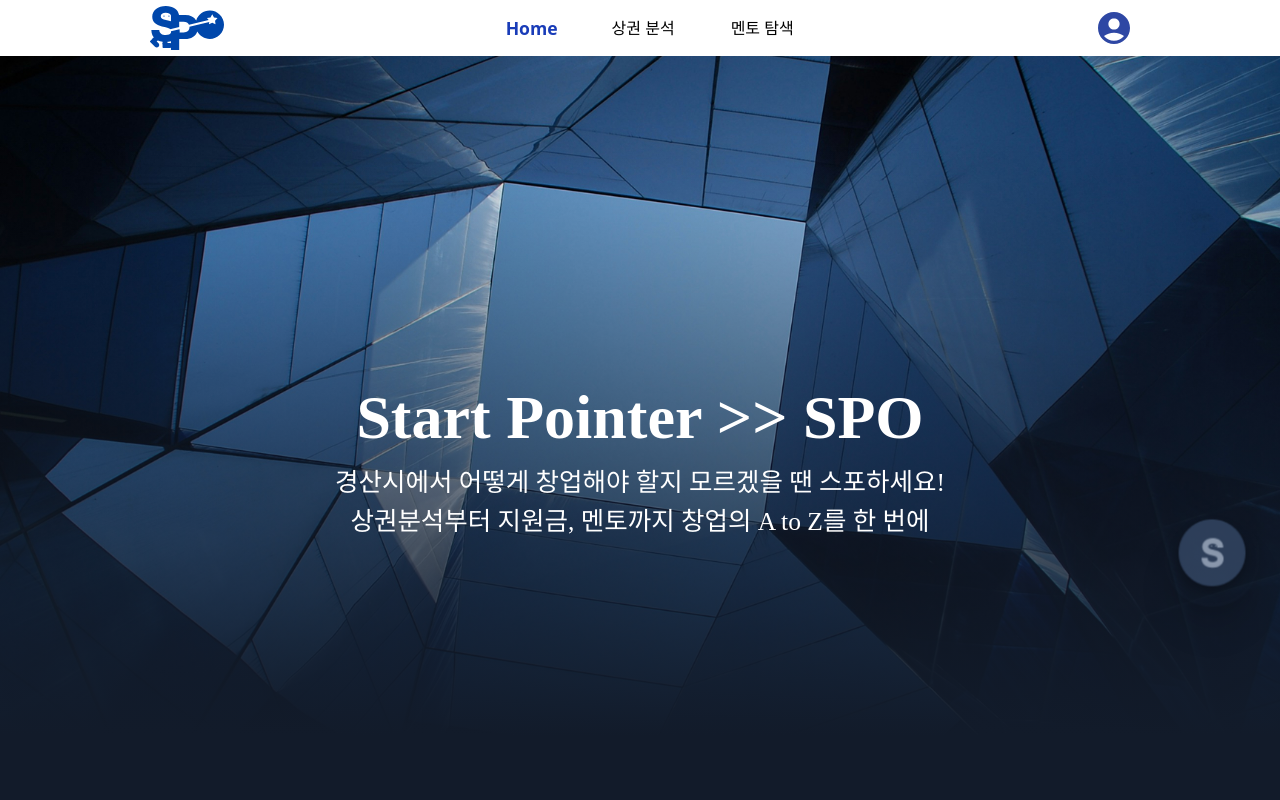
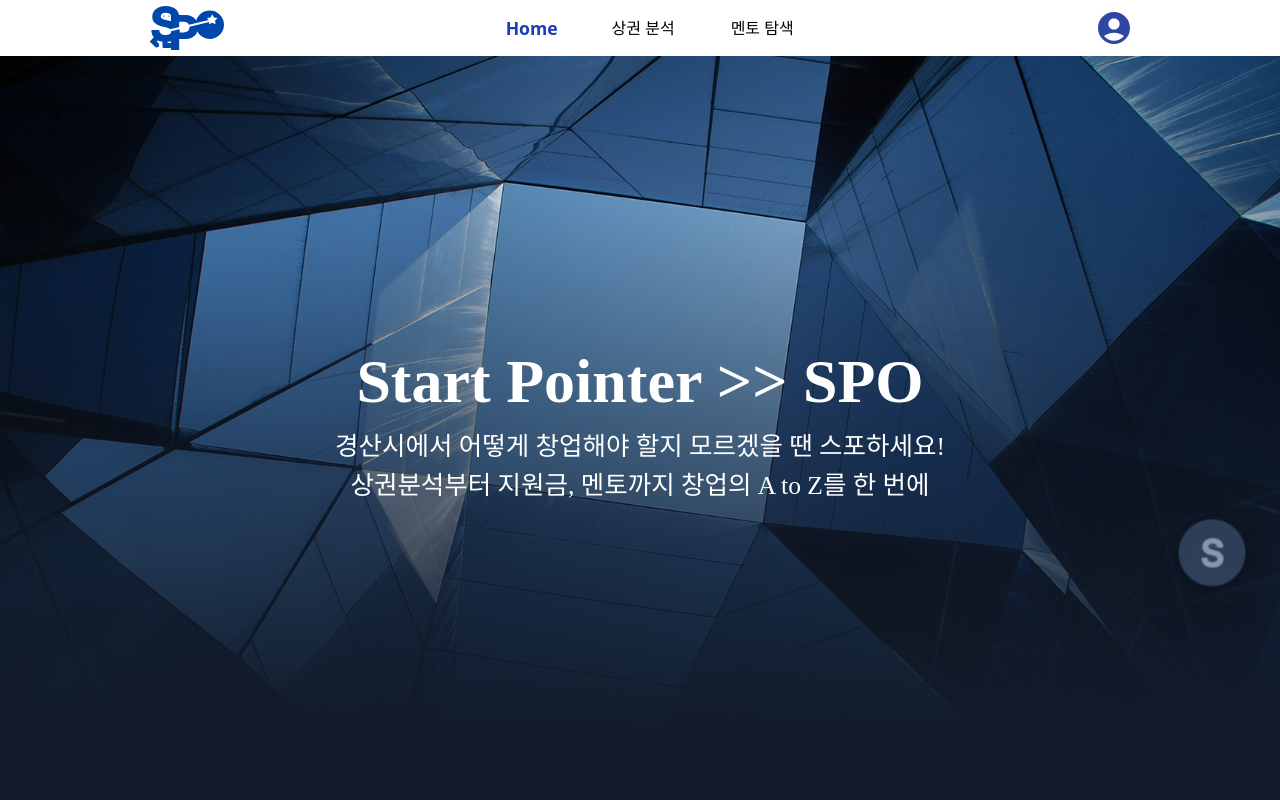
Before and after one commit to Likelion-YeungNam-Univ/13th-StartPoint-web, a React (Vite) app: page / in a window 1280 px wide. Shown: the top 800 px of the page. Built offline with nearby package versions, Linux system fonts and the light colour scheme; a web font is replaced by a local one.

Commit message:
Section1 문구 위치 수정

```diff
--- a/src/pages/Home.jsx
+++ b/src/pages/Home.jsx
@@ -7,7 +7,6 @@ import imgSection3 from "../assets/Home_Section3.png";
 import upjongListApi from "../apis/upjongListApi";
 import ChatBot from "./ChatBot";
 import useAuth from "../hooks/useAuth";
-import { getMyPage } from "../apis/mypage";
 
 const SCROLL_DURATION_MS = 500;
 
@@ -16,7 +15,7 @@ function Section1() {
     <Element
       name="home"
       id="home"
-      className="relative isolate min-h-[100vh] scroll-mt-14 bg-[#121B2A]"
+      className="relative isolate min-h-[calc(100vh-56px)] scroll-mt-14 bg-[#121B2A]"
     >
       <img
         src={imgSection1}
@@ -26,7 +25,7 @@ function Section1() {
       />
       <div className="absolute inset-0 -z-10 bg-gradient-to-b from-transparent from-10% to-[#121B2A] to-85%" />
       <div className="min-h-[100vh] flex items-center justify-center">
-        <div className="flex flex-col items-center text-center">
+        <div className="flex flex-col items-center text-center mb-18">
           <h1 className="text-white text-[62px] font-[PretendardB] font-bold">
             Start Pointer &gt;&gt; <span>SPO</span>
           </h1>
```
